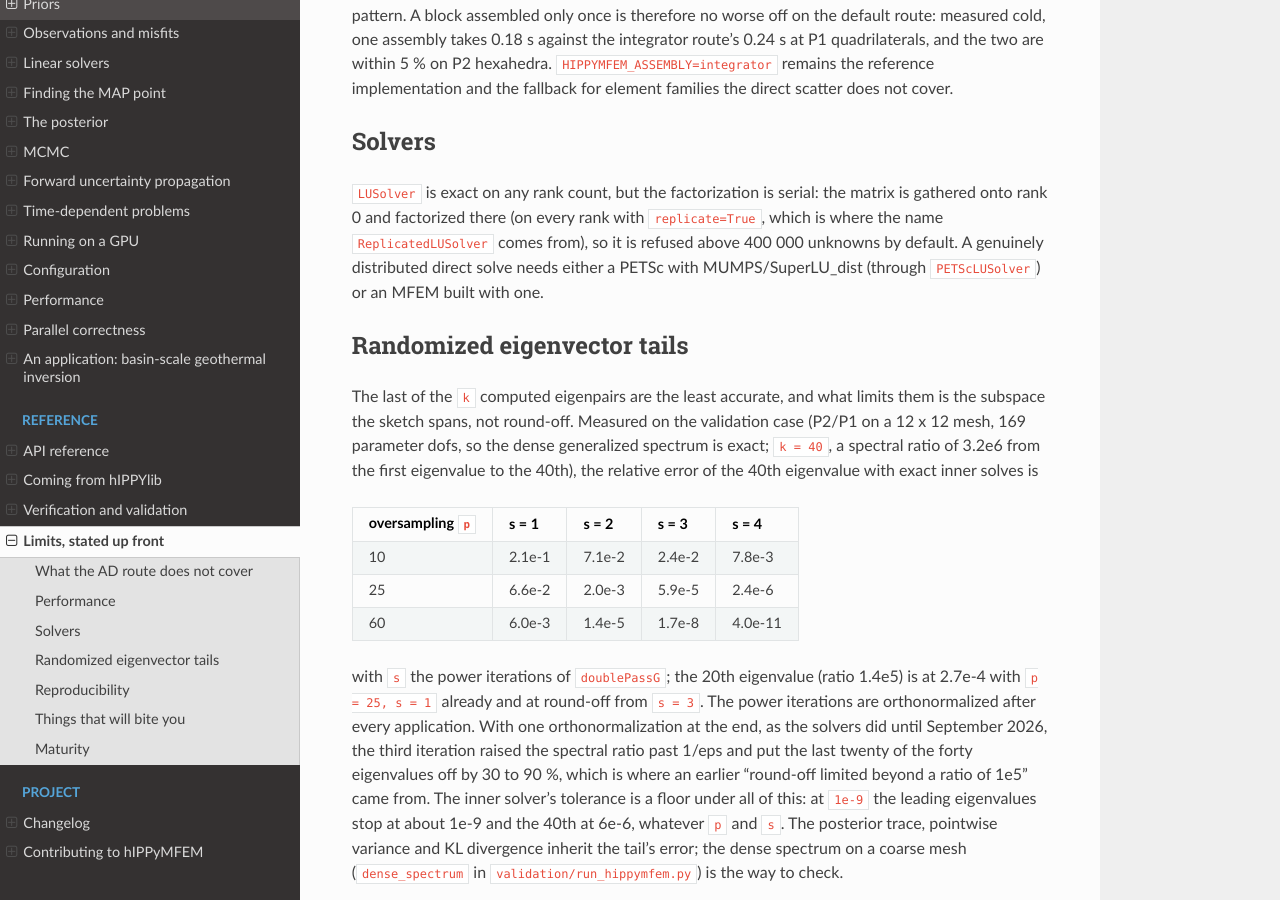
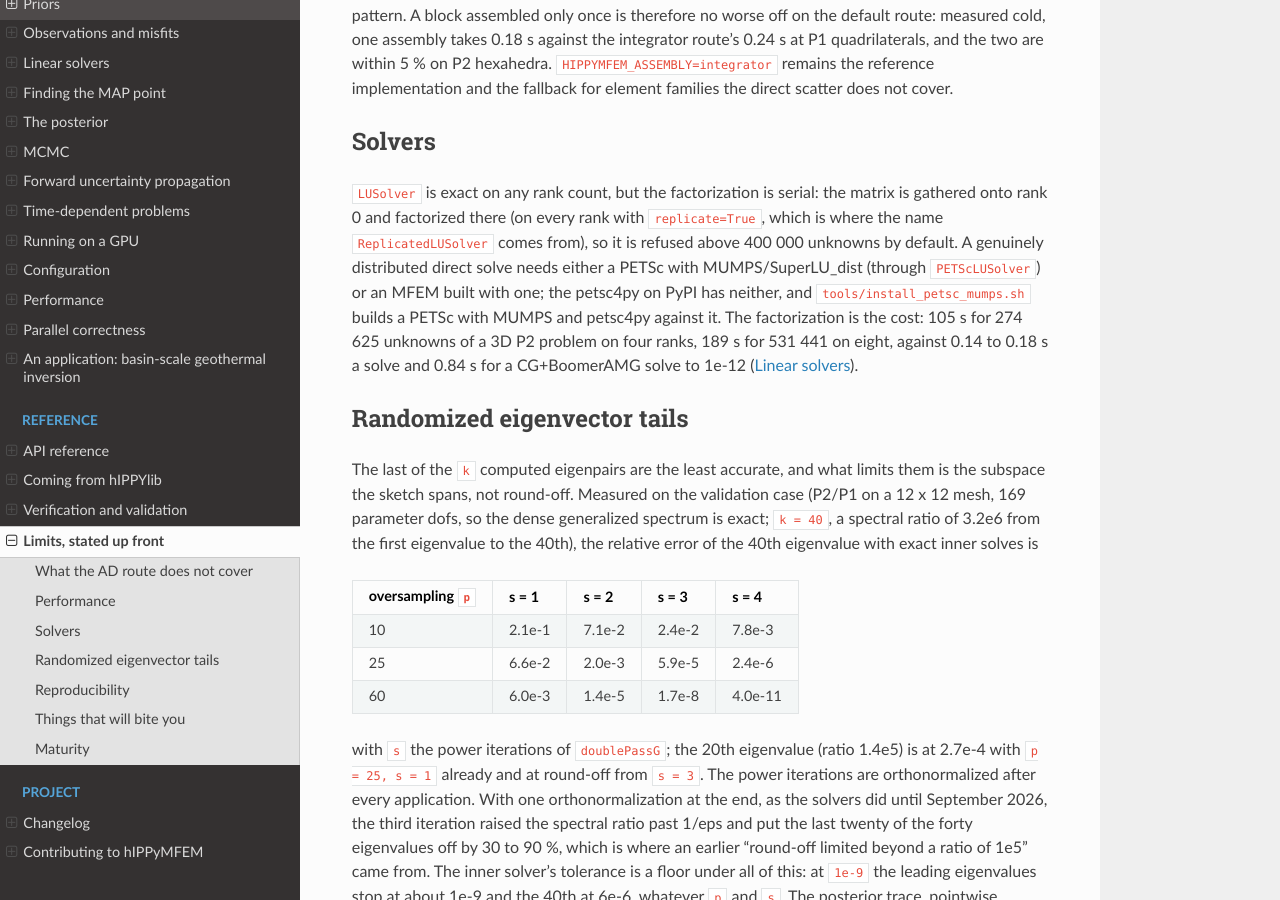
Before and after one commit to hIPPyMFEM/hippymfem, a Sphinx documentation site: the page built from docs/source/limits.rst, in a window 1280 px wide and 900 px high, scrolled down 1407 px. Built offline with Sphinx 7.4.7 and the Read the Docs theme 3.1.0, drawn with Linux system fonts in a browser that asks for light colours; pages that are not in the unit, such as notebooks, are missing from menus.

Commit message:
Known limits: a distributed direct solve needs a PETSc with MUMPS, with its measured cost
README item 2 and the limits page now say what the PyPI petsc4py lacks, which
script supplies it, and what the MUMPS factorization costs against a CG+AMG solve.

```diff
--- a/docs/source/limits.rst
+++ b/docs/source/limits.rst
@@ -75,7 +75,11 @@ matrix is gathered onto rank 0 and factorized there (on every rank with
 ``replicate=True``, which is where the name ``ReplicatedLUSolver`` comes from), so
 it is refused above 400 000 unknowns by default.  A genuinely distributed direct
 solve needs either a PETSc with MUMPS/SuperLU_dist (through ``PETScLUSolver``) or
-an MFEM built with one.
+an MFEM built with one; the petsc4py on PyPI has neither, and
+``tools/install_petsc_mumps.sh`` builds a PETSc with MUMPS and petsc4py against it.
+The factorization is the cost: 105 s for 274 625 unknowns of a 3D P2 problem on
+four ranks, 189 s for 531 441 on eight, against 0.14 to 0.18 s a solve and 0.84 s
+for a CG+BoomerAMG solve to 1e-12 (:doc:`guide/solvers`).
 
 Randomized eigenvector tails
 ----------------------------
```
Also changed, not shown: README.md (+8 -5 lines).
